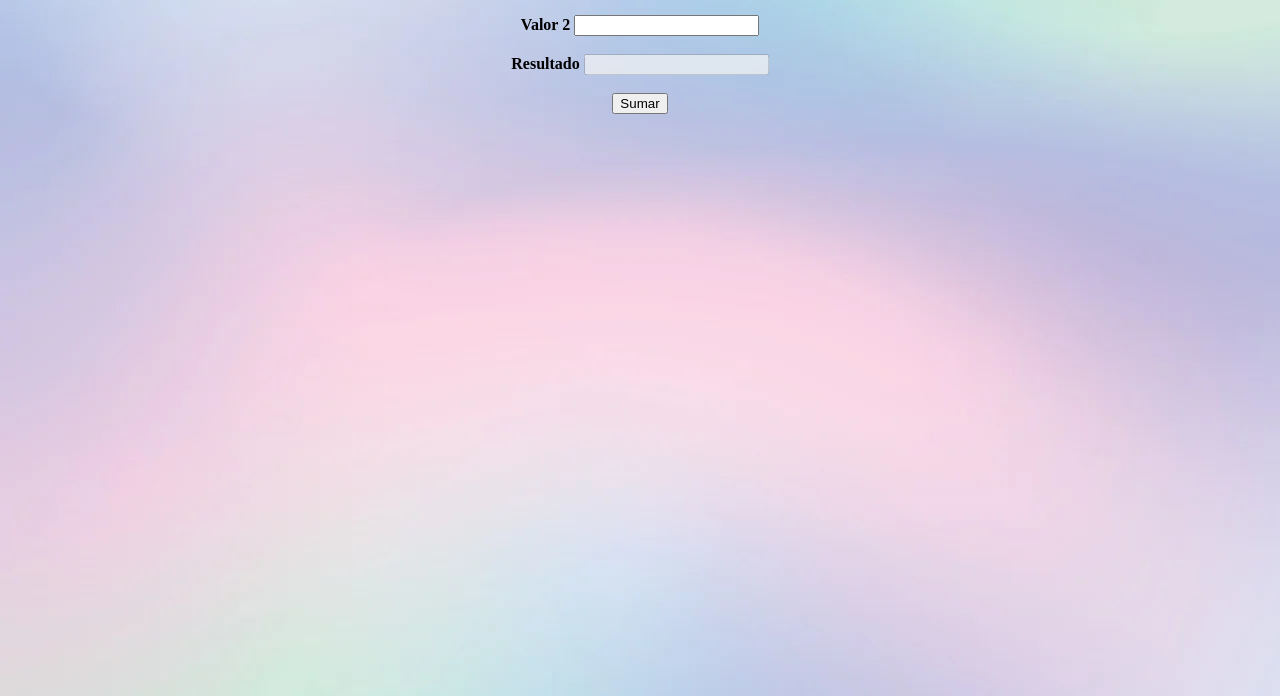
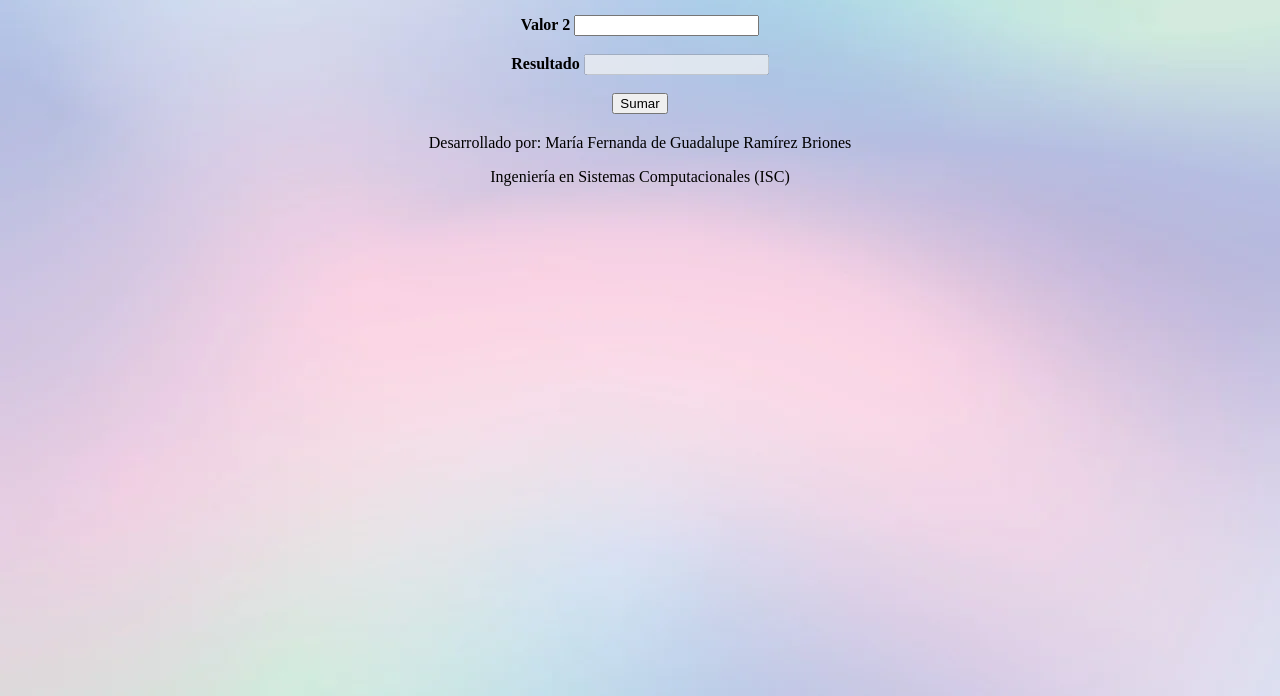
Before and after one commit to ferbrio1/deployexample.github.io, a plain HTML site: page index.html in a window 1280 px wide. Shown: the part 104-800 px from the top of the page. Drawn offline with Linux system fonts and the light colour scheme.

Commit message:
Update index.html

```diff
--- a/index.html
+++ b/index.html
@@ -1,8 +1,8 @@
 <!DOCTYPE html>
 <html lang="es">
-    <head> <title>Sumadora</title>
+<head>
+    <title>Sumadora</title>
     <meta charset="utf-8"/>
-
 </head>
 <body background="numbers3.webp">
     <center>
@@ -30,8 +30,12 @@
         </form>
     </center>
 
-            <script type="text/javascript" src="js/Ejemplo2-eventos.js">
-            </script>
+    <script type="text/javascript" src="js/Ejemplo2-eventos.js"></script>
+
+    <!-- Información del Desarrollador -->
+    <footer style="text-align: center; margin-top: 20px;">
+        <p>Desarrollado por: María Fernanda de Guadalupe Ramírez Briones</p>
+        <p>Ingeniería en Sistemas Computacionales (ISC)</p>
+    </footer>
 </body>
-
 </html>
```
Lines whose indentation alone changed are shown as unchanged.
